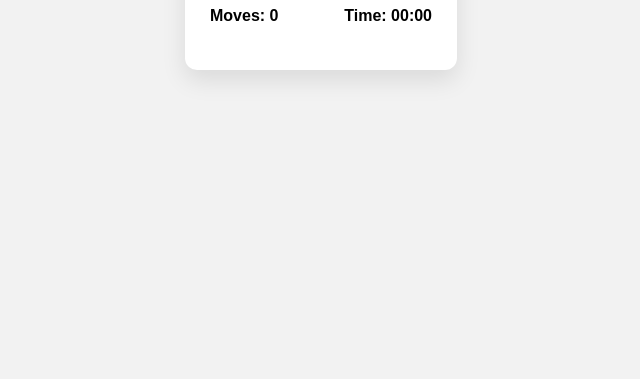
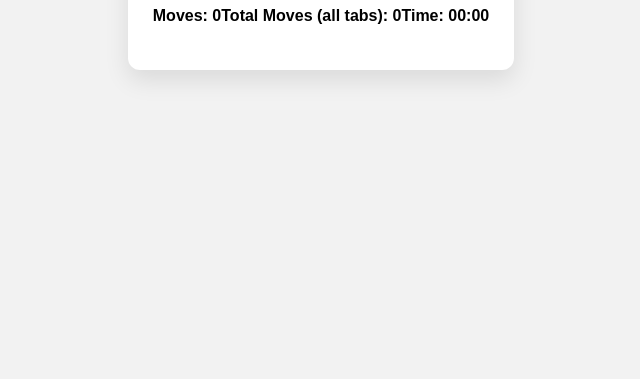
Before and after one commit to Daniella-Salima/memory-game, a plain HTML site: page index.html in a window 1280 px wide. Shown: the part 421-800 px from the top of the page, without its empty margins (319-959 px from the left). Drawn offline with Linux system fonts and the light colour scheme.

Commit message:
Add files via upload

```diff
--- a/index.html
+++ b/index.html
@@ -25,6 +25,7 @@
 
     <div class="stats">
       <p>Moves: <span id="moves">0</span></p>
+      <p>Total Moves (all tabs): <span id="totalMoves">0</span></p>
       <p>Time: <span id="time">00:00</span></p>
     </div>
 
```
